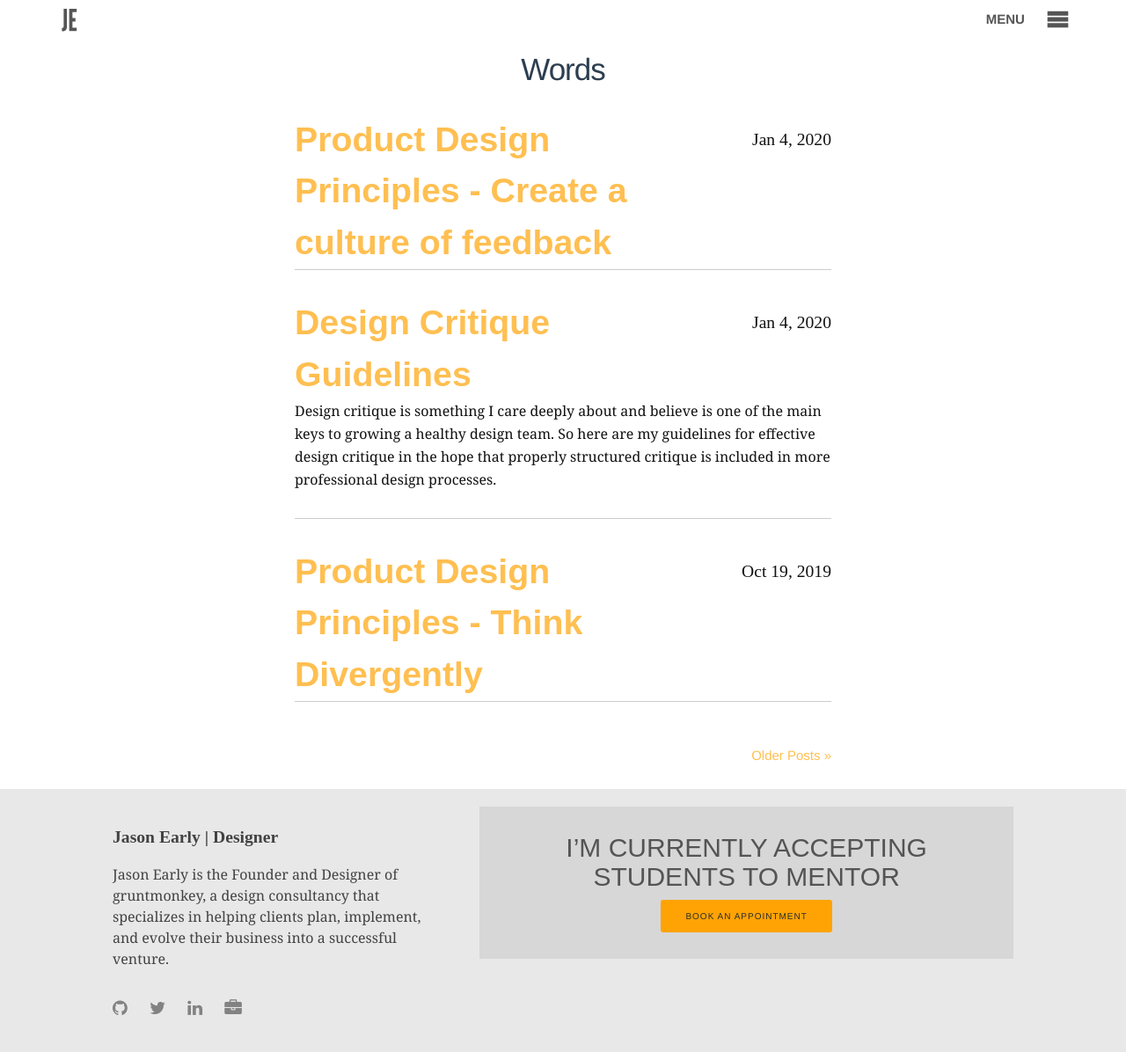
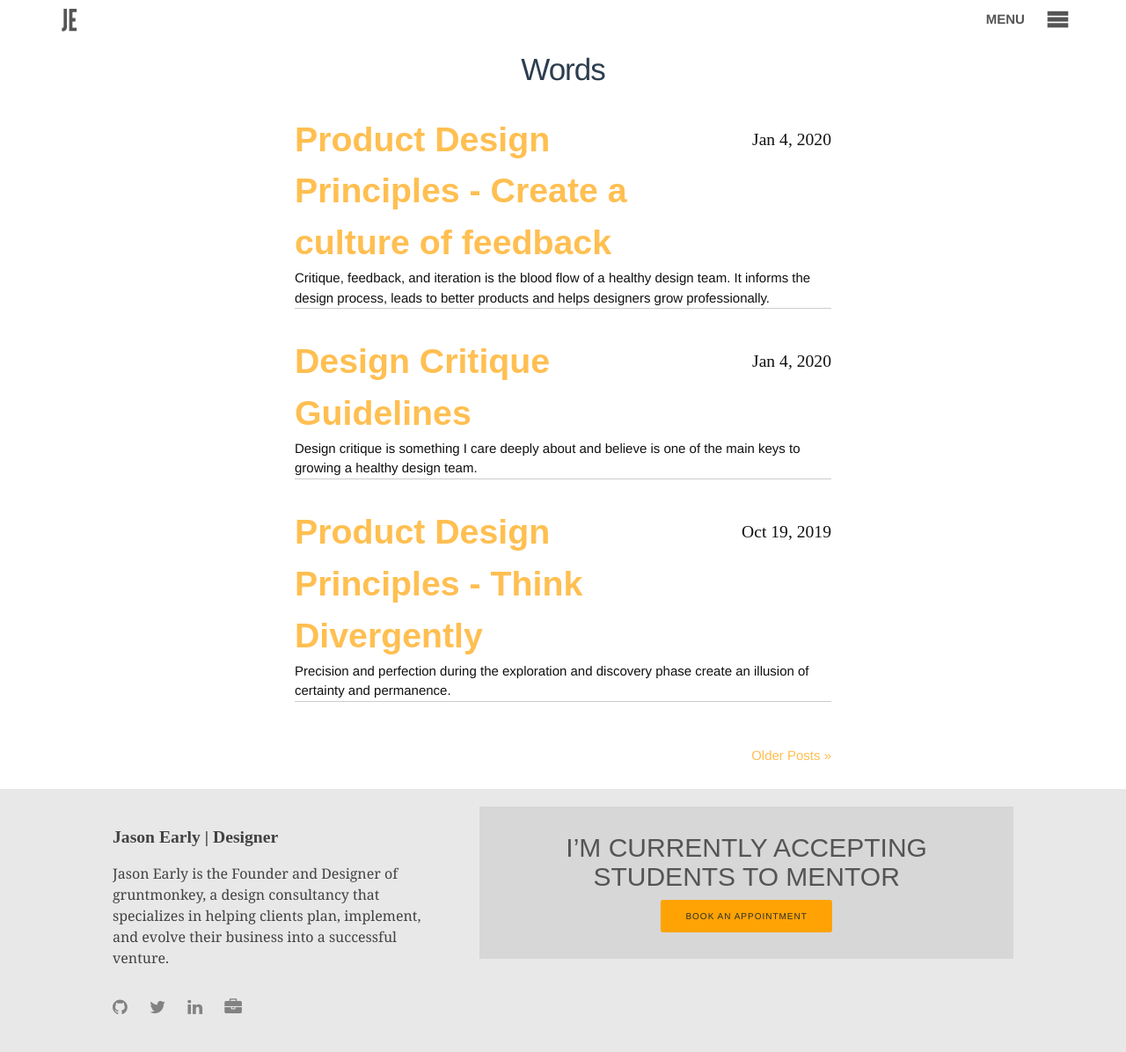
Before and after one commit to jasonearly/jasonearly.github.io, a Jekyll site: the page built from blog/index.html, in a window 1280 px wide. Shown: the whole page at 88% size. Built offline with Jekyll 4.4.1, drawn with Linux system fonts in a browser that asks for light colours; the list of posts is cut into pages by our own code.

Commit message:
add post meta descriptions

```diff
--- a/_posts/2019-10-19-product-design-principles-think-divergently.md
+++ b/_posts/2019-10-19-product-design-principles-think-divergently.md
@@ -3,6 +3,7 @@ layout: post
 title: "Product Design Principles - Think Divergently"
 date: 2019-10-19
 categories: archive product design process
+excerpt: "Precision and perfection during the exploration and discovery phase create an illusion of certainty and permanence."
 ---
 
 <!-- ## Think Divergently -->
--- a/_posts/2020-01-04-design-critique-guidelines.md
+++ b/_posts/2020-01-04-design-critique-guidelines.md
@@ -3,6 +3,7 @@ layout: post
 title: "Design Critique Guidelines"
 date: 2020-01-04
 categories: archive product design process
+excerpt: "Design critique is something I care deeply about and believe is one of the main keys to growing a healthy design team."
 ---
 
 Design critique is something I care deeply about and believe is one of the main keys to growing a healthy design team. So here are my guidelines for effective design critique in the hope that properly structured critique is included in more professional design processes.
--- a/_posts/2020-01-04-product-design-principles-create-a-culture-of-feedback.md
+++ b/_posts/2020-01-04-product-design-principles-create-a-culture-of-feedback.md
@@ -3,6 +3,7 @@ layout: post
 title: "Product Design Principles - Create a culture of feedback"
 date: 2020-01-04
 categories: archive product design process
+excerpt: "Critique, feedback, and iteration is the blood flow of a healthy design team. It informs the design process, leads to better products and helps designers grow professionally."
 ---
 
 <!-- ## Create a culture of feedback -->
```
Also changed, not shown: _posts/2019-09-24-product-design-principles-stop-guessing.md (+1 -0 lines), offline.html (+9 -10 lines).
